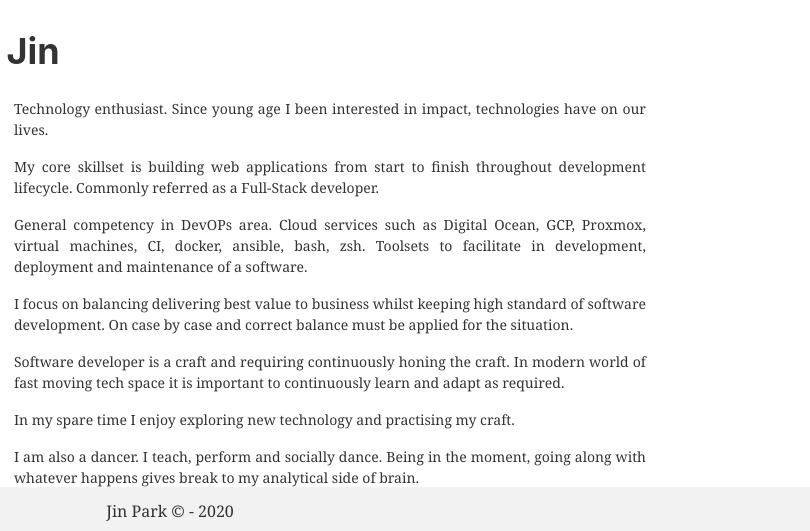
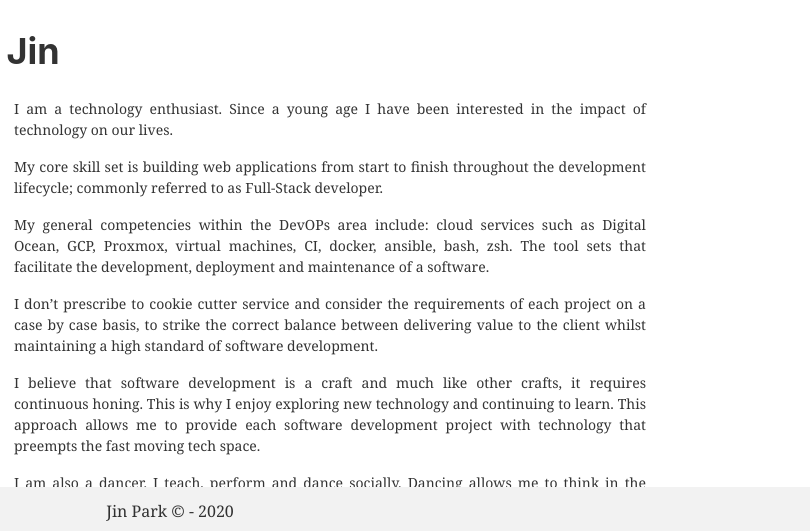
Before and after one commit to jin-park-dev/Gatsby-Cambridge, a Gatsby site: page /about in a window 1280 px wide. Shown: the part 265-796 px from the top of the page, 470-1280 px from the left. Built offline with nearby package versions, Linux system fonts and the light colour scheme; Gatsby itself is replaced by a stand-in of ours.

Commit message:
Update about page content

```diff
--- a/src/pages/about.js
+++ b/src/pages/about.js
@@ -32,9 +32,7 @@ export const query = graphql`
 const About = (props) => {
   return (
     <Layout>
-      <h1 className="mb-3 sm:mb-6">
-        Hello, my name is Jin
-      </h1>
+      <h1 className="mb-3 sm:mb-6">Hello, my name is Jin</h1>
 
       <div className="flex flex-col sm:flex-row text-sm items-center sm:items-start">
         <div className="w-12/12 sm:w-4/12">
@@ -72,38 +70,37 @@ const About = (props) => {
           <hr className="my-5 sm:hidden" /> {/* Mobile only */}
           <div>
             <p>
-              Technology enthusiast. Since young age I been interested in
-              impact, technologies have on our lives.
+              I am a technology enthusiast. Since a young age I have been
+              interested in the impact of technology on our lives.
             </p>
             <p>
-              My core skillset is building web applications from start to finish
-              throughout development lifecycle. Commonly referred as a
-              Full-Stack developer.
+              My core skill set is building web applications from start to
+              finish throughout the development lifecycle; commonly referred to
+              as Full-Stack developer.
             </p>
             <p>
-              General competency in DevOPs area. Cloud services such as Digital
-              Ocean, GCP, Proxmox, virtual machines, CI, docker, ansible, bash,
-              zsh. Toolsets to facilitate in development, deployment and
-              maintenance of a software.
+              My general competencies within the DevOPs area include: cloud
+              services such as Digital Ocean, GCP, Proxmox, virtual machines,
+              CI, docker, ansible, bash, zsh. The tool sets that facilitate the
+              development, deployment and maintenance of a software.
             </p>
             <p>
-              I focus on balancing delivering best value to business whilst
-              keeping high standard of software development. On case by case and
-              correct balance must be applied for the situation.
+              I don’t prescribe to cookie cutter service and consider the
+              requirements of each project on a case by case basis, to strike
+              the correct balance between delivering value to the client whilst
+              maintaining a high standard of software development.
             </p>
             <p>
-              Software developer is a craft and requiring continuously honing
-              the craft. In modern world of fast moving tech space it is
-              important to continuously learn and adapt as required.
-            </p>
-            <p>
-              In my spare time I enjoy exploring new technology and practising
-              my craft.
+              I believe that software development is a craft and much like other
+              crafts, it requires continuous honing. This is why I enjoy
+              exploring new technology and continuing to learn. This approach
+              allows me to provide each software development project with
+              technology that preempts the fast moving tech space.
             </p>
             <p className="mb-0">
-              I am also a dancer. I teach, perform and socially dance. Being in
-              the moment, going along with whatever happens gives break to my
-              analytical side of brain.
+              I am also a dancer. I teach, perform and dance socially. Dancing
+              allows me to think in the moment and provides a creative balance
+              to the analytical side of my brain.
             </p>
           </div>
           <div className="flex flex-col items-center mt-5">
```
